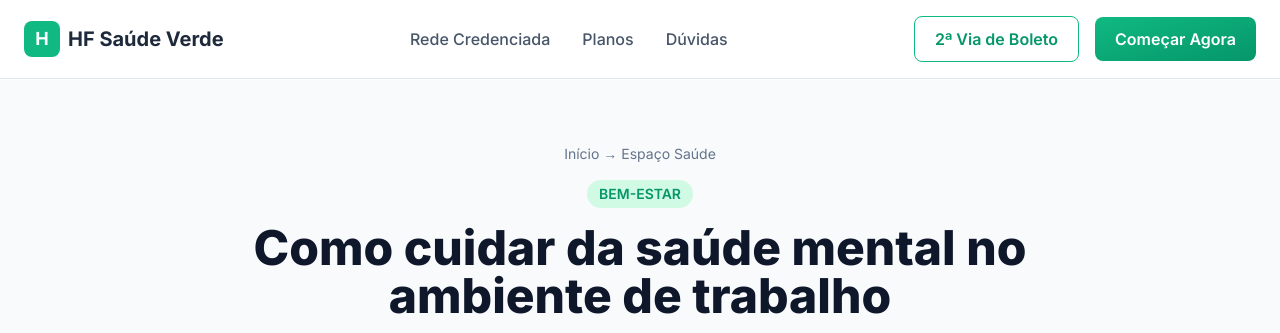
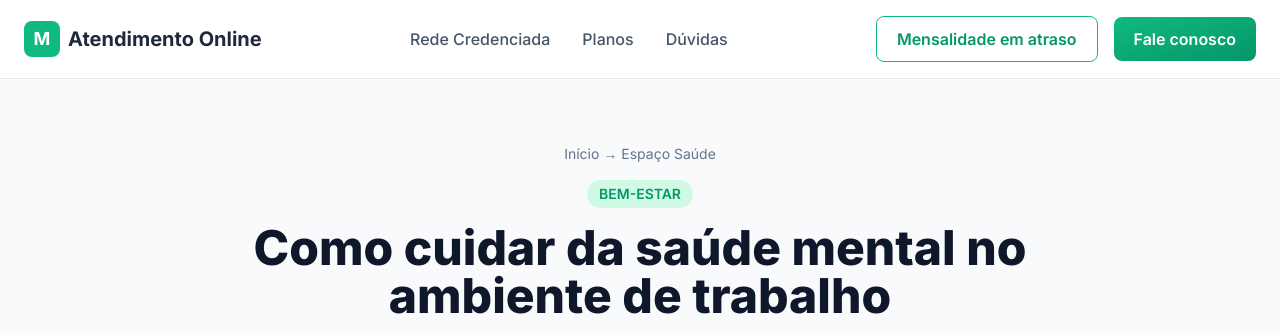
Before and after one commit to EVOM777/teste01, a plain HTML site: page artigo-bem-estar.html in a window 1280 px wide. Shown: the top 333 px of the page. Drawn offline with nearby package versions, Linux system fonts and the light colour scheme.

Commit message:
Update artigo-bem-estar.html

```diff
--- a/artigo-bem-estar.html
+++ b/artigo-bem-estar.html
@@ -3,7 +3,7 @@
 <head>
     <meta charset="utf-8" />
     <meta name="viewport" content="width=device-width, initial-scale=1" />
-    <title>Como Cuidar da Saúde Mental no Trabalho — HF Saúde Verde</title>
+    <title>Como Cuidar da Saúde Mental no Trabalho — Portal de Antendimento</title>
 
     <script src="https://cdn.tailwindcss.com"></script>
 
@@ -39,8 +39,8 @@
     <header class="header">
         <div class="container mx-auto px-6 py-4 flex items-center justify-between">
             <a href="index.html" class="flex items-center gap-2" aria-label="Página Inicial">
-                <div class="w-9 h-9 rounded-lg bg-emerald-500 flex items-center justify-center text-white font-bold text-lg">H</div>
-                <span class="text-xl font-bold text-slate-800">HF Saúde Verde</span>
+                <div class="w-9 h-9 rounded-lg bg-emerald-500 flex items-center justify-center text-white font-bold text-lg">M</div>
+                <span class="text-xl font-bold text-slate-800">Atendimento Online</span>
             </a>
             <nav class="hidden lg:flex items-center gap-8 font-medium">
                 <a href="index.html#network" class="nav-link">Rede Credenciada</a>
@@ -48,8 +48,8 @@
                 <a href="index.html#faq" class="nav-link">Dúvidas</a>
             </nav>
             <div class="hidden lg:flex items-center gap-4">
-                <a href="index.html#boleto-section" class="btn-outline">2ª Via de Boleto</a>
-                <a href="#" class="btn-primary">Começar Agora</a>
+                <a href="index.html#boleto-section" class="btn-outline">Mensalidade em atraso</a>
+                <a href="#" class="btn-primary">Fale conosco</a>
             </div>
             <button id="menu-btn" class="lg:hidden p-2 text-slate-700" aria-expanded="false" aria-label="Abrir menu">
                 <i class="fas fa-bars text-2xl"></i>
@@ -145,9 +145,9 @@
 
     <footer class="footer">
         <div class="container mx-auto text-center">
-            <h3 class="font-bold text-lg">HF Saúde Verde</h3>
+            <h3 class="font-bold text-lg">Portal de Antendimento</h3>
             <p class="mt-2 text-teal-200 text-sm max-w-md mx-auto">Em caso de dúvidas, entre em contato com nossa central: 4007-2001.</p>
-            <p class="mt-8 text-teal-300 text-xs">&copy; 2025 HF Saúde Verde. Todos os direitos reservados.</p>
+            <p class="mt-8 text-teal-300 text-xs">&copy; 2025 Portal de Antendimento. Todos os direitos reservados.</p>
         </div>
     </footer>
 
```
